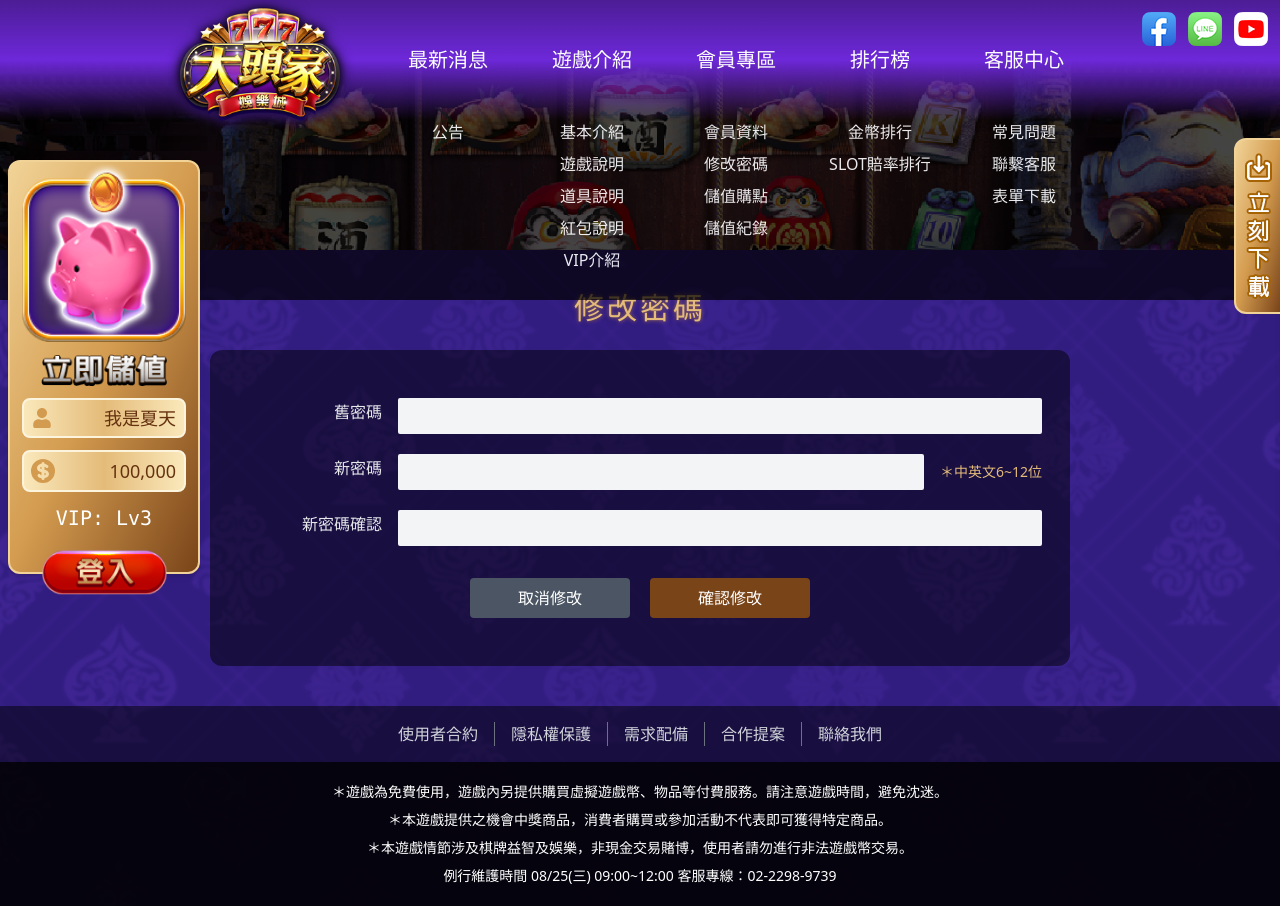
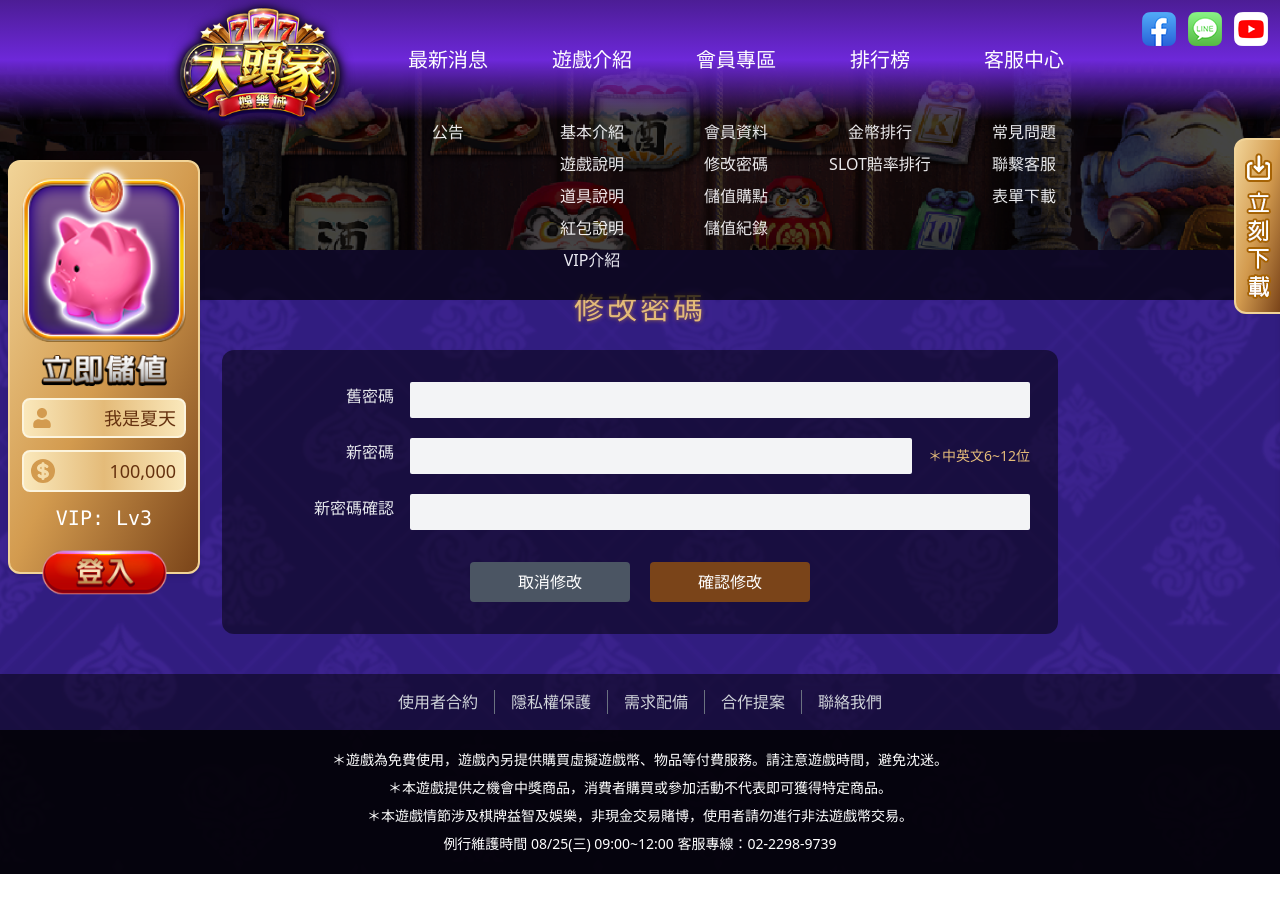
Before and after one commit to summerchen0101/official777-v2, a Next.js app: page /user-pw in a window 1280 px wide. After the commit the page ends 874 px from the top, so only its background shows below. Built offline with nearby package versions, Linux system fonts and the light colour scheme.

Commit message:
form style updated

```diff
--- a/pages/contact.tsx
+++ b/pages/contact.tsx
@@ -10,7 +10,7 @@ function ContactPage() {
       <section>
         <div className="lg:w-[860px] mx-auto py-10">
           <h1 className="title text-light">聯繫客服</h1>
-          <div className="bg-black/50 lg:rounded-xl py-12 px-7">
+          <div className="lg:bg-black/50 lg:rounded-xl py-8 px-7 mx-3">
             <form className="space-y-5">
               <div className="flex flex-col lg:flex-row lg:space-x-4 lg:items-center">
                 <label
@@ -19,7 +19,7 @@ function ContactPage() {
                 >
                   問題類型
                 </label>
-                <select className="rounded-sm border-none bg-gray-100 w-1/3 h-9">
+                <select className="rounded-sm border-none bg-gray-100 lg:w-1/3 h-9">
                   <option value="">預設</option>
                 </select>
               </div>
--- a/pages/user-basic.tsx
+++ b/pages/user-basic.tsx
@@ -8,7 +8,7 @@ function UserBasic() {
       <section>
         <div className="lg:w-[860px] mx-auto py-10">
           <h1 className="title text-light">會員資料</h1>
-          <div className="bg-black/50 lg:rounded-xl py-12 px-7">
+          <div className="lg:bg-black/50 lg:rounded-xl py-8 px-7 mx-3">
             <form className="space-y-5">
               <div className="flex flex-col lg:flex-row lg:space-x-4 lg:items-center">
                 <label
@@ -71,7 +71,7 @@ function UserBasic() {
                 />
                 <div className="w-24"></div>
               </div>
-              <div className="pt-3 text-center space-x-5">
+              <div className="pt-3 text-center space-x-5 flex justify-center">
                 <button className="btn w-40">取消修改</button>
                 <button className="btn active w-40">確認修改</button>
               </div>
--- a/pages/user-pw.tsx
+++ b/pages/user-pw.tsx
@@ -9,7 +9,7 @@ function UserPw() {
       <section>
         <div className="lg:w-[860px] mx-auto py-10">
           <h1 className="title text-light">修改密碼</h1>
-          <div className="bg-black/50 lg:rounded-xl py-12 px-7">
+          <div className="lg:bg-black/50 lg:rounded-xl py-8 px-7 mx-3">
             <form className="space-y-5">
               <div className="flex flex-col lg:flex-row lg:space-x-4 lg:items-center">
                 <label
@@ -51,7 +51,7 @@ function UserPw() {
                   className="rounded-sm border-none bg-gray-100 flex-1 h-9 lg:w-72"
                 />
               </div>
-              <div className="pt-3 text-center space-x-5">
+              <div className="pt-3 text-center space-x-5 flex justify-center">
                 <button className="btn w-40">取消修改</button>
                 <button className="btn active w-40">確認修改</button>
               </div>
```
